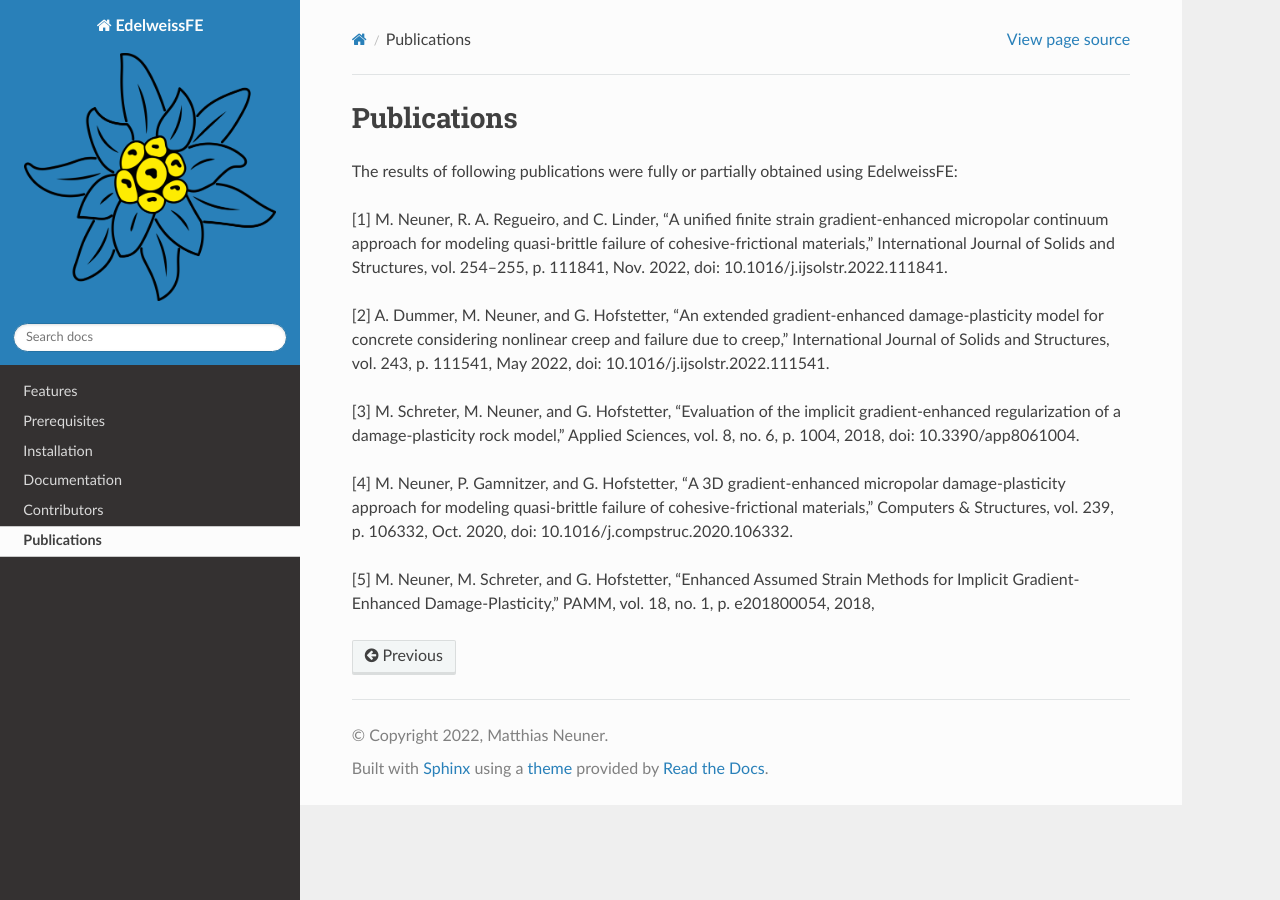
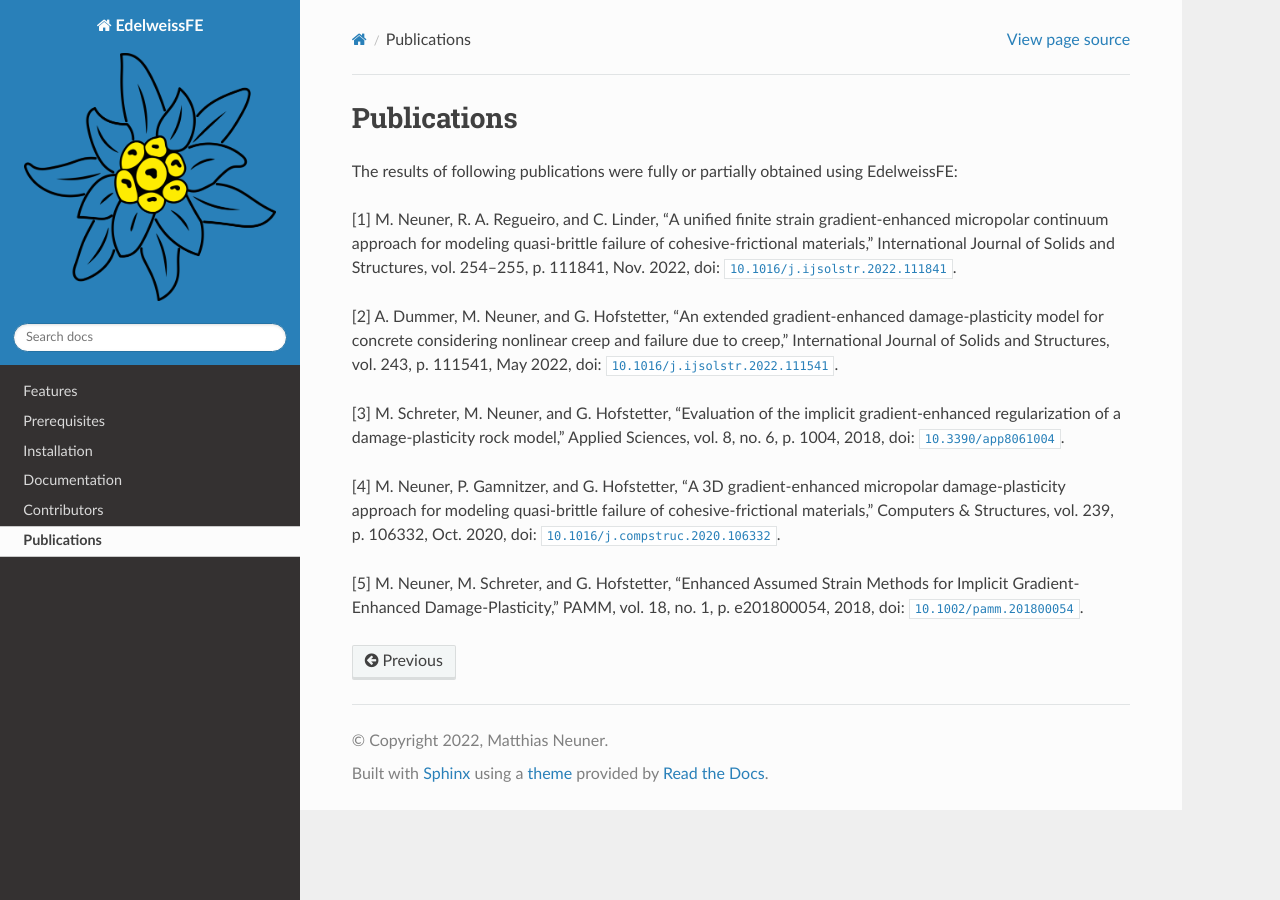
Before and after one commit to EdelweissFE/EdelweissFE, a Sphinx documentation site: the page built from doc/source/publications.rst, in a window 1280 px wide. Built offline with Sphinx 7.4.7 and the Read the Docs theme 2.0.0, drawn with Linux system fonts in a browser that asks for light colours.

Commit message:
added doi role to doc

```diff
--- a/doc/source/conf.py
+++ b/doc/source/conf.py
@@ -93,5 +93,15 @@ class PrettyPrintDirective(CodeBlock):
         return cb
 
 
+
+
+def doi_role(name, rawtext, text, lineno, inliner, options={}, content=[]):
+    # rendered = nodes.Text(text)
+    uri = 'http://dx.doi.org/' + text
+    ref = nodes.reference(rawtext, text, refuri=uri)
+    return [nodes.literal('', '', ref)], []
+
 def setup(app):
     app.add_directive('pprint', PrettyPrintDirective)
+
+    app.add_role("doi", doi_role)
--- a/doc/source/publications.rst
+++ b/doc/source/publications.rst
@@ -3,12 +3,13 @@ Publications
 
 The results of following publications were fully or partially obtained using EdelweissFE:
 
-[1] M. Neuner, R. A. Regueiro, and C. Linder, “A unified finite strain gradient-enhanced micropolar continuum approach for modeling quasi-brittle failure of cohesive-frictional materials,” International Journal of Solids and Structures, vol. 254–255, p. 111841, Nov. 2022, doi: 10.1016/j.ijsolstr.2022.111841.
+[1] M. Neuner, R. A. Regueiro, and C. Linder, “A unified finite strain gradient-enhanced micropolar continuum approach for modeling quasi-brittle failure of cohesive-frictional materials,” International Journal of Solids and Structures, vol. 254–255, p. 111841, Nov. 2022, doi: :doi:`10.1016/j.ijsolstr.2022.111841`.
 
-[2] A. Dummer, M. Neuner, and G. Hofstetter, “An extended gradient-enhanced damage-plasticity model for concrete considering nonlinear creep and failure due to creep,” International Journal of Solids and Structures, vol. 243, p. 111541, May 2022, doi: 10.1016/j.ijsolstr.2022.111541.
+[2] A. Dummer, M. Neuner, and G. Hofstetter, “An extended gradient-enhanced damage-plasticity model for concrete considering nonlinear creep and failure due to creep,” International Journal of Solids and Structures, vol. 243, p. 111541, May 2022, doi: :doi:`10.1016/j.ijsolstr.2022.111541`.
 
-[3] M. Schreter, M. Neuner, and G. Hofstetter, “Evaluation of the implicit gradient-enhanced regularization of a damage-plasticity rock model,” Applied Sciences, vol. 8, no. 6, p. 1004, 2018, doi: 10.3390/app8061004.
+[3] M. Schreter, M. Neuner, and G. Hofstetter, “Evaluation of the implicit gradient-enhanced regularization of a damage-plasticity rock model,” Applied Sciences, vol. 8, no. 6, p. 1004, 2018, doi: :doi:`10.3390/app8061004`.
 
-[4] M. Neuner, P. Gamnitzer, and G. Hofstetter, “A 3D gradient-enhanced micropolar damage-plasticity approach for modeling quasi-brittle failure of cohesive-frictional materials,” Computers & Structures, vol. 239, p. 106332, Oct. 2020, doi: 10.1016/j.compstruc.2020.106332.
+[4] M. Neuner, P. Gamnitzer, and G. Hofstetter, “A 3D gradient-enhanced micropolar damage-plasticity approach for modeling quasi-brittle failure of cohesive-frictional materials,” Computers & Structures, vol. 239, p. 106332, Oct. 2020, doi: :doi:`10.1016/j.compstruc.2020.106332`.
 
 [5] M. Neuner, M. Schreter, and G. Hofstetter, “Enhanced Assumed Strain Methods for Implicit Gradient-Enhanced Damage-Plasticity,” PAMM, vol. 18, no. 1, p. e201800054, 2018,
+doi: :doi:`10.1002/pamm.201800054`.
```
